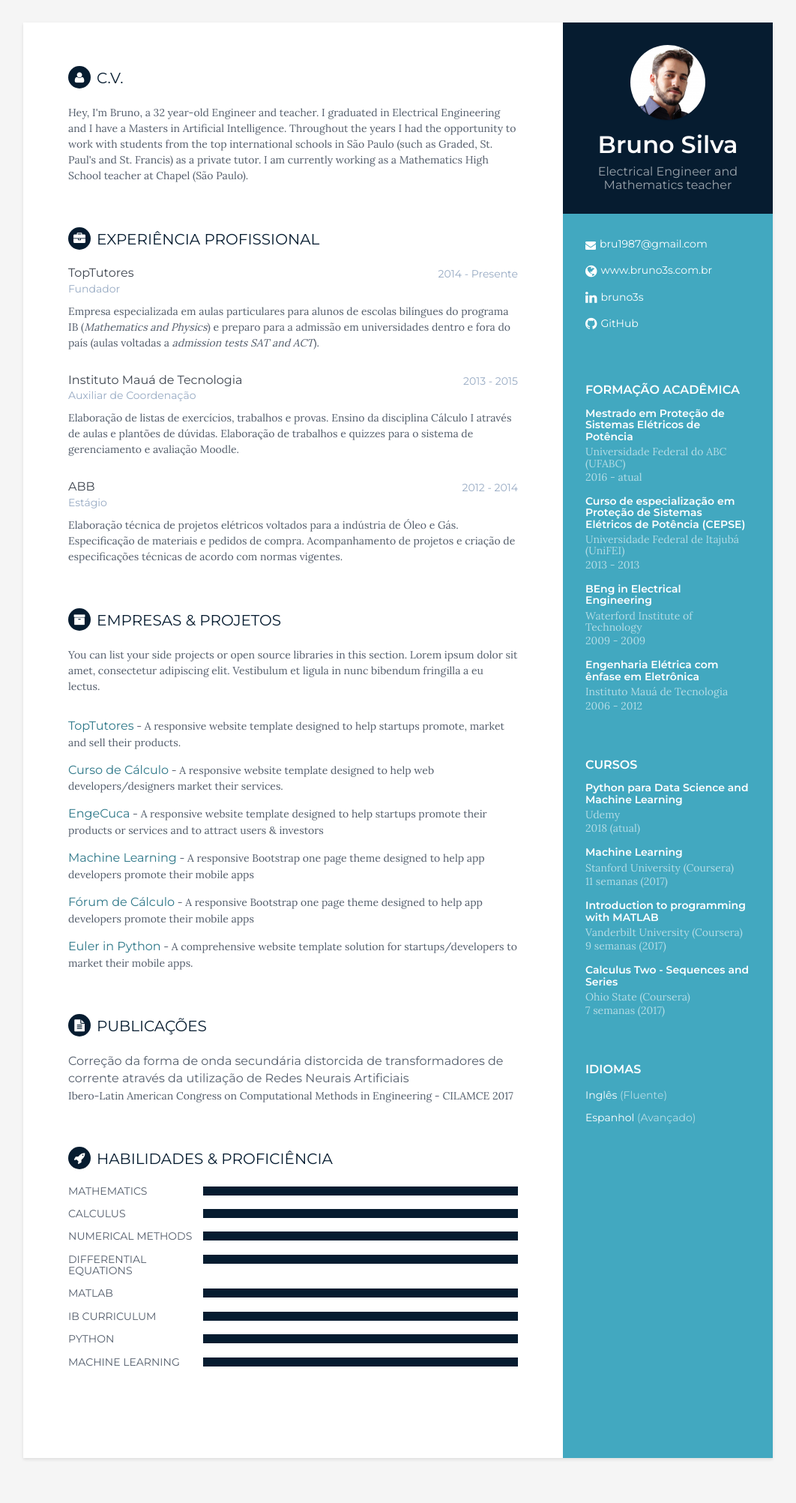
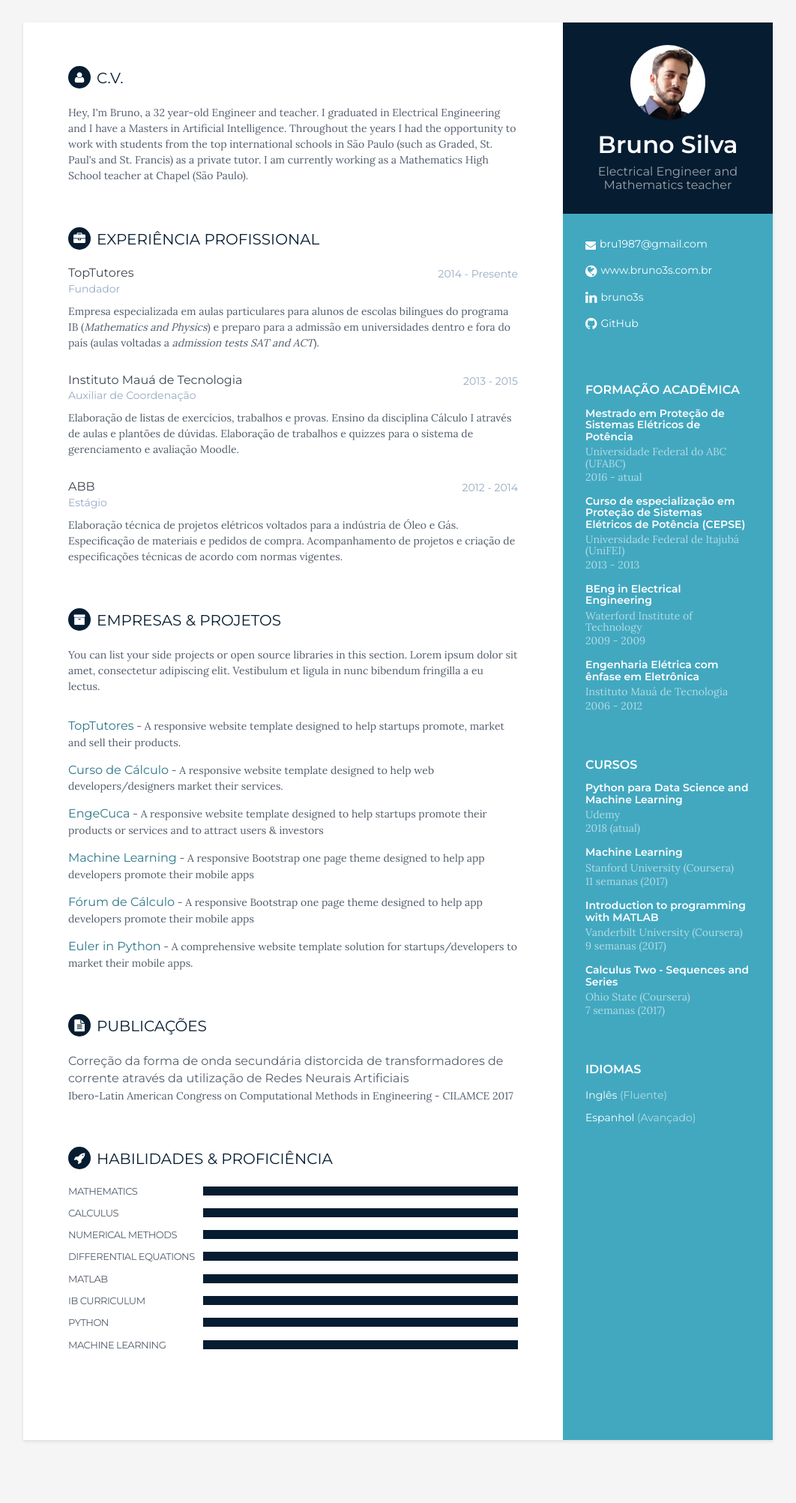
Before and after one commit to bru1987/bru1987.github.io, a Jekyll site: the page built from cv.html, in a window 1280 px wide. Shown: the whole page at 75% size, without its empty margins (109-1171 px from the left). Built offline with Jekyll 4.4.1, drawn with Linux system fonts in a browser that asks for light colours; after the commit the page ends 1980 px from its top, so only the background shows below that.

Commit message:
change letter spacing

```diff
--- a/assets/css/styles.css
+++ b/assets/css/styles.css
@@ -354,8 +354,9 @@ h5.meta {
 font-family:  Lora;
 }
 
-h3.level-title {
+.skillset h3.level-title {
   font-weight:  normal;
   text-transform: uppercase;
   font-size: 13px;
+  letter-spacing: -0.5px;
 }
```
